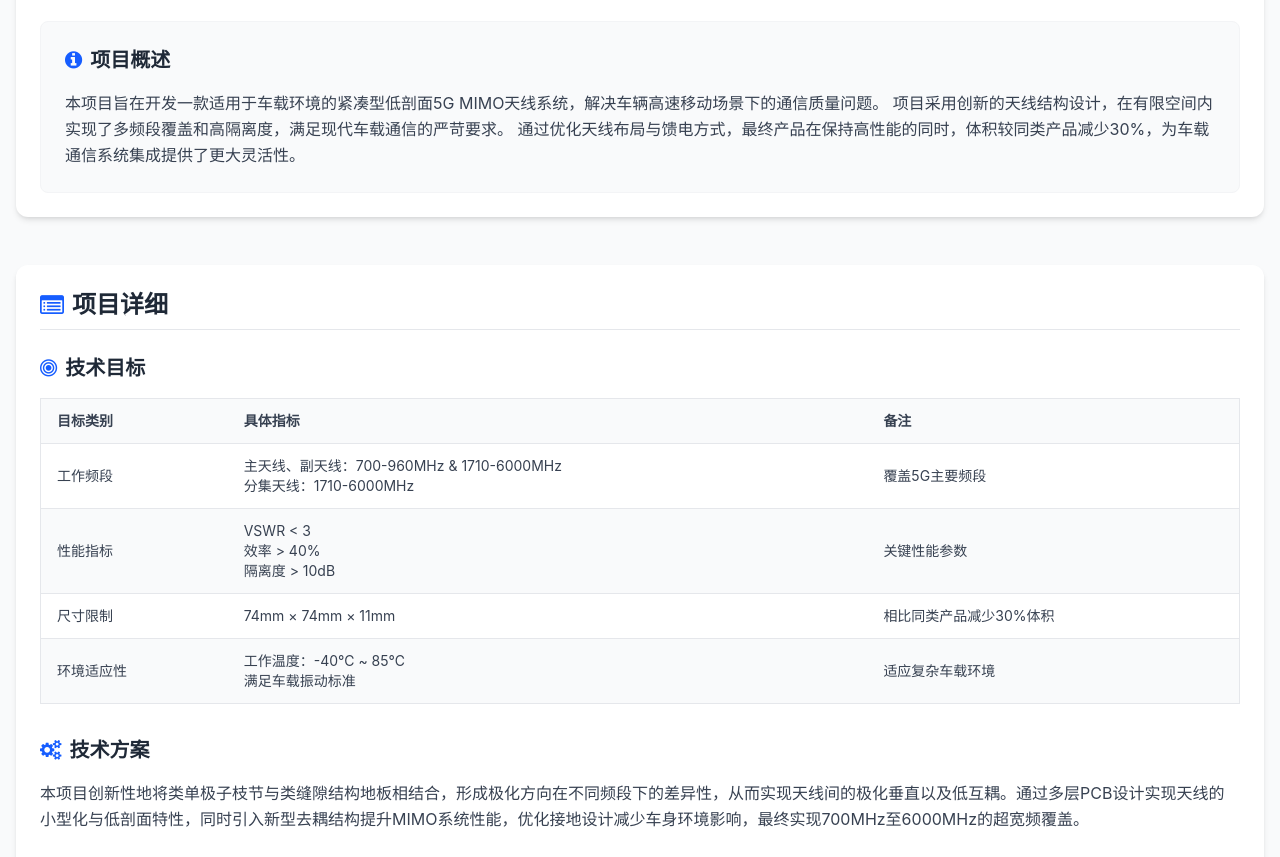
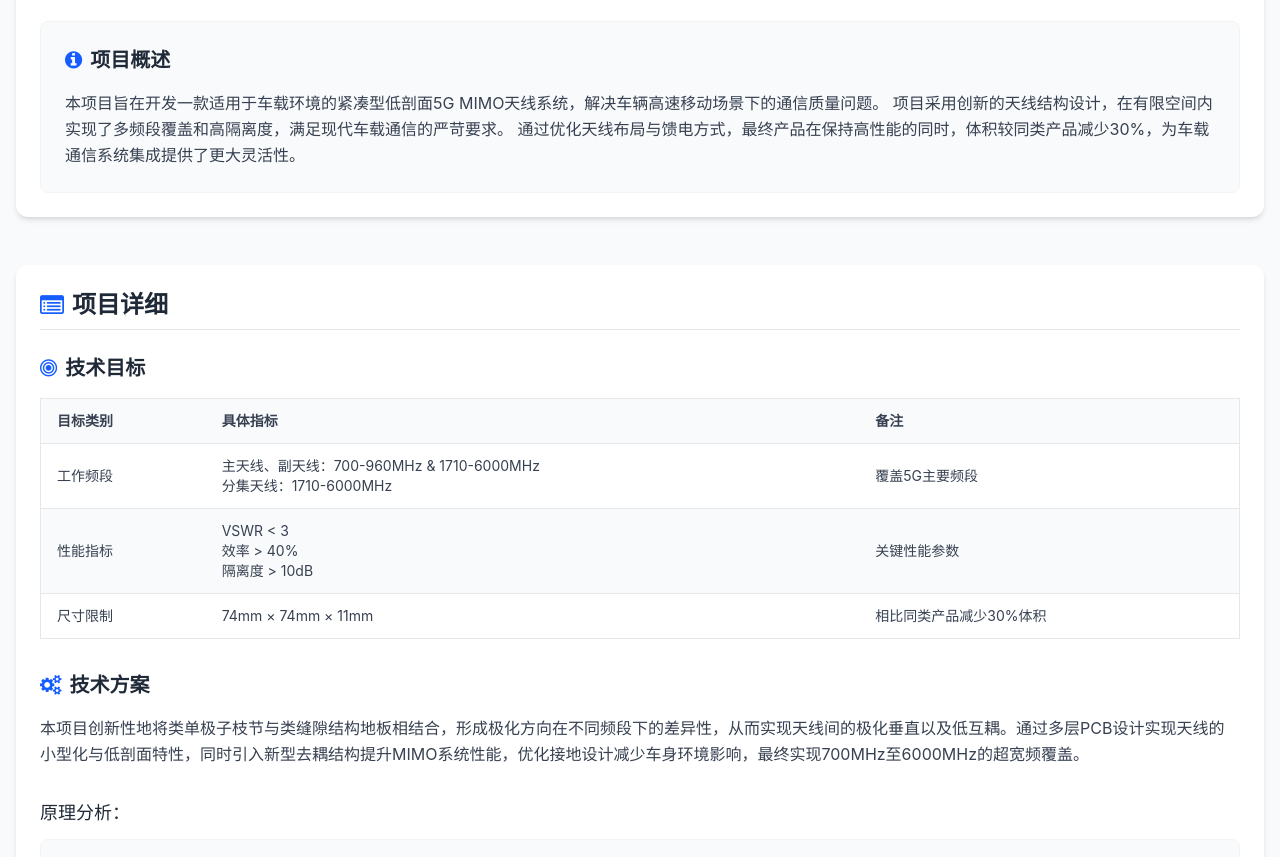
Before and after one commit to ayang123219/Jayden_sub1, a plain HTML site: page index.html in a window 1280 px wide. Shown: the part 191-1048 px from the top of the page. Drawn offline with nearby package versions, Linux system fonts and the light colour scheme.

Commit message:
Update index.html

```diff
--- a/index.html
+++ b/index.html
@@ -176,14 +176,7 @@
                                         <td class="py-3 px-4 border-b text-sm text-gray-700">74mm × 74mm × 11mm</td>
                                         <td class="py-3 px-4 border-b text-sm text-gray-700">相比同类产品减少30%体积</td>
                                     </tr>
-                                    <tr class="bg-gray-50">
-                                        <td class="py-3 px-4 border-b text-sm text-gray-700 font-medium">环境适应性</td>
-                                        <td class="py-3 px-4 border-b text-sm text-gray-700">
-                                            工作温度：-40℃ ~ 85℃<br>
-                                            满足车载振动标准
-                                        </td>
-                                        <td class="py-3 px-4 border-b text-sm text-gray-700">适应复杂车载环境</td>
-                                    </tr>
+
                                 </tbody>
                             </table>
                         </div>
```
